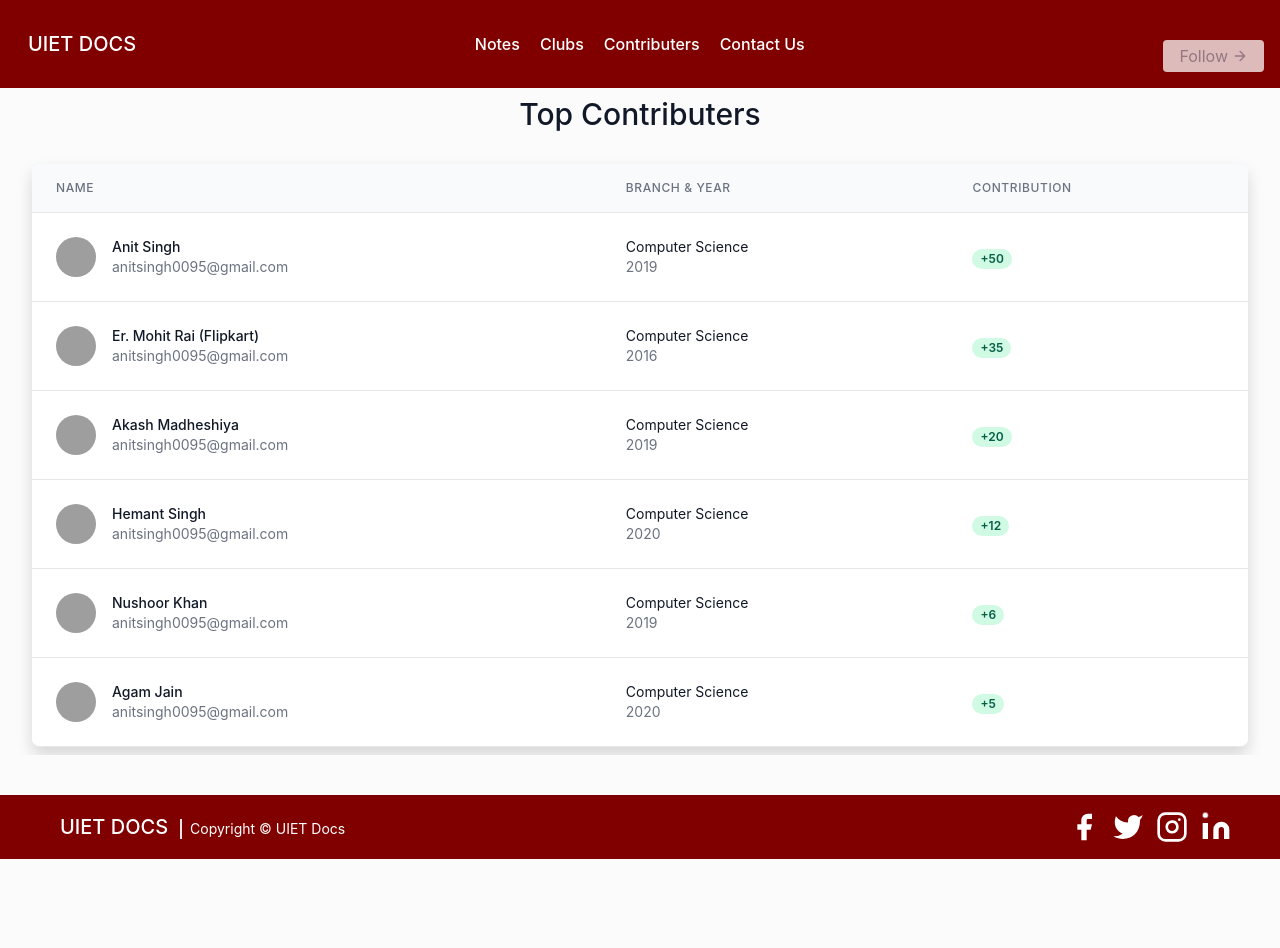
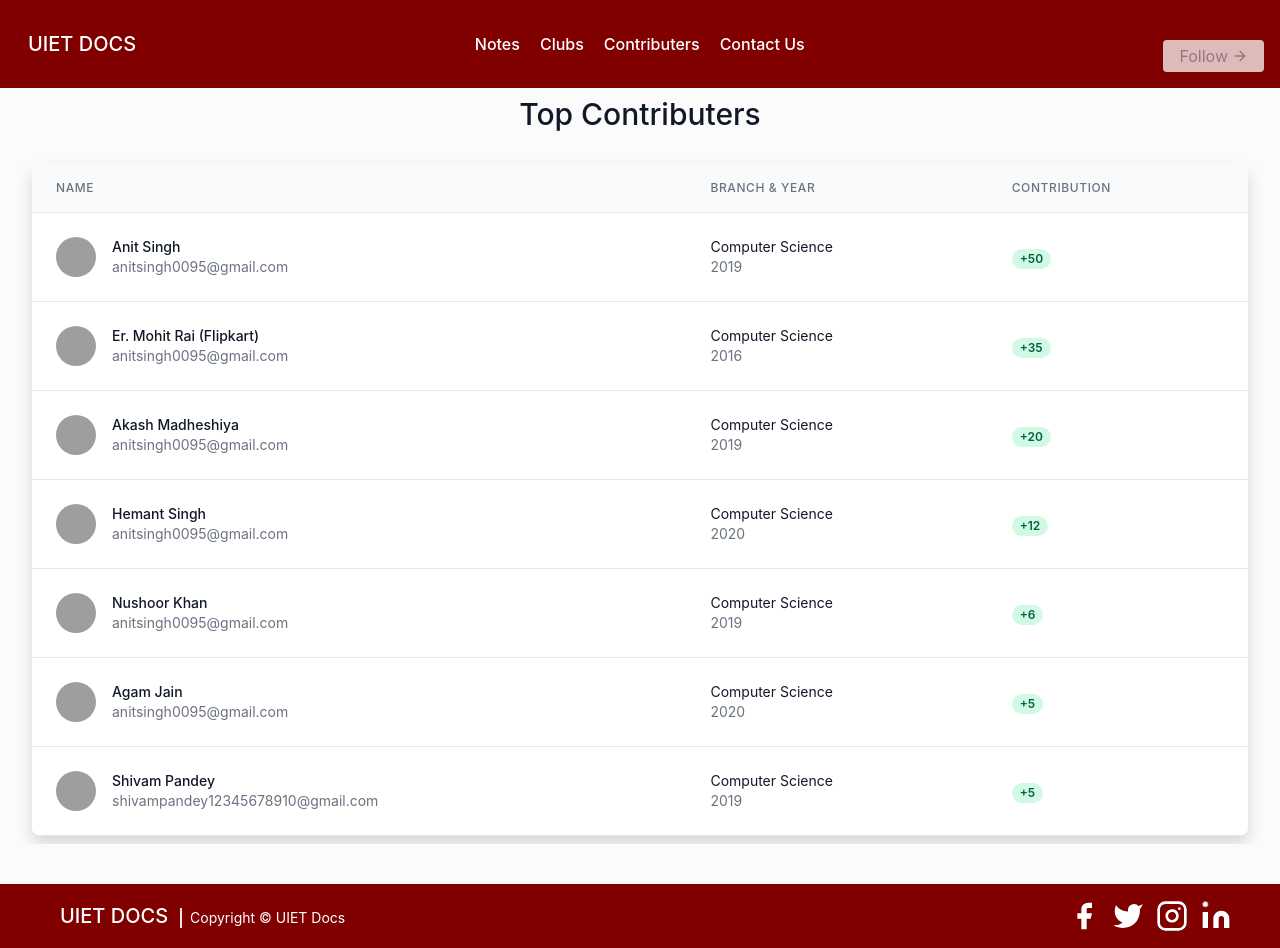
Before and after one commit to ivibhu05/uiet-docs-react, a React (Create React App) app: page /contributers in a window 1280 px wide. Before the commit the page ends 859 px from the top, so only its background shows below. Built offline with nearby package versions, Linux system fonts and the light colour scheme; grey boxes are pictures that could not be loaded.

Commit message:
added contributer

```diff
--- a/src/components/contribute/index.js
+++ b/src/components/contribute/index.js
@@ -226,6 +226,38 @@ const Contribute = () => {
                       </span>
                     </td>
                   </tr>
+                  <tr>
+                    <td className="px-6 py-4 whitespace-nowrap">
+                      <div className="flex items-center">
+                        <div className="flex-shrink-0 h-10 w-10">
+                          <img
+                            className="h-10 w-10 rounded-full"
+                            src="https://images.unsplash.com/photo-1494790108377-be9c29b29330?ixlib=rb-1.2.1&ixid=eyJhcHBfaWQiOjEyMDd9&auto=format&fit=facearea&facepad=4&w=256&h=256&q=60"
+                            alt=" "
+                          />
+                        </div>
+                        <div className="ml-4">
+                          <div className="text-sm font-medium text-gray-900">
+                            Shivam Pandey
+                          </div>
+                          <div className="text-sm text-gray-500">
+                            shivampandey12345678910@gmail.com
+                          </div>
+                        </div>
+                      </div>
+                    </td>
+                    <td className="px-6 py-4 whitespace-nowrap">
+                      <div className="text-sm text-gray-900">
+                        Computer Science
+                      </div>
+                      <div className="text-sm text-gray-500">2019</div>
+                    </td>
+                    <td className="px-6 py-4 whitespace-nowrap">
+                      <span className="px-2 inline-flex text-xs leading-5 font-semibold rounded-full bg-green-100 text-green-800">
+                        +5
+                      </span>
+                    </td>
+                  </tr>
                   {/* More people... */}
                 </tbody>
               </table>
```
